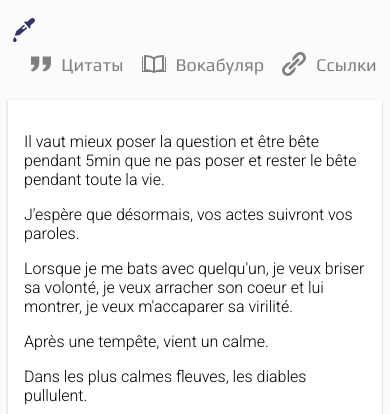
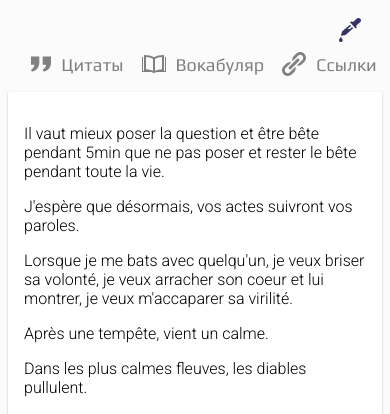
Before and after one commit to suyokiri/note, a PHP site: page / in a window 390 px wide. Shown: the top 414 px of the page. Run offline with PHP 8.4, Linux system fonts and the light colour scheme.

Commit message:
Update note.css

```diff
--- a/note.css
+++ b/note.css
@@ -143,10 +143,7 @@ li {
     right: 0;
 
 }
-.theme-switch svg {
 
-  float:none;
-  }
   .main {
 
         margin-top: 4em;
```
